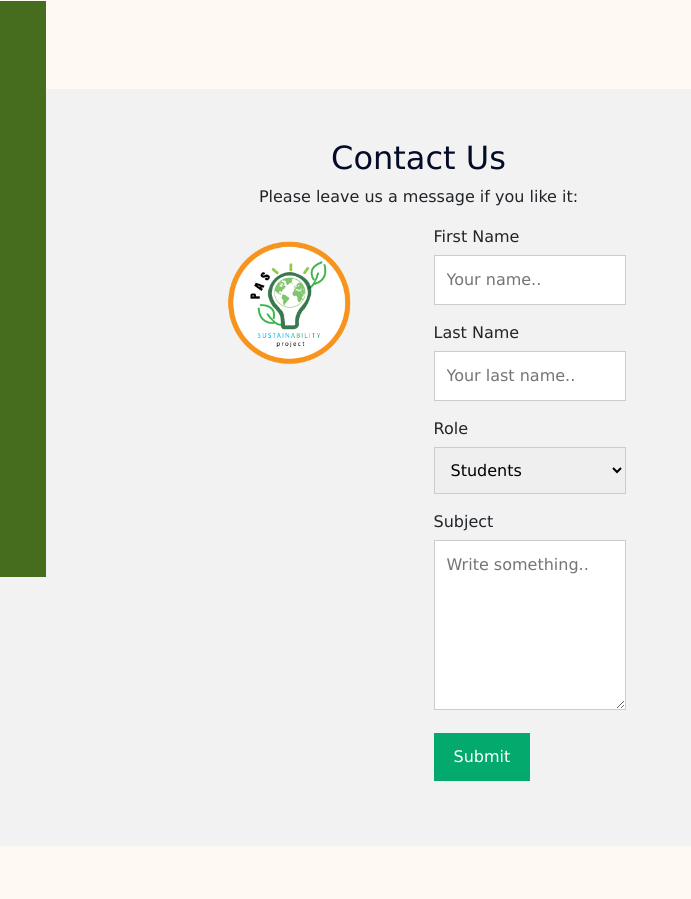
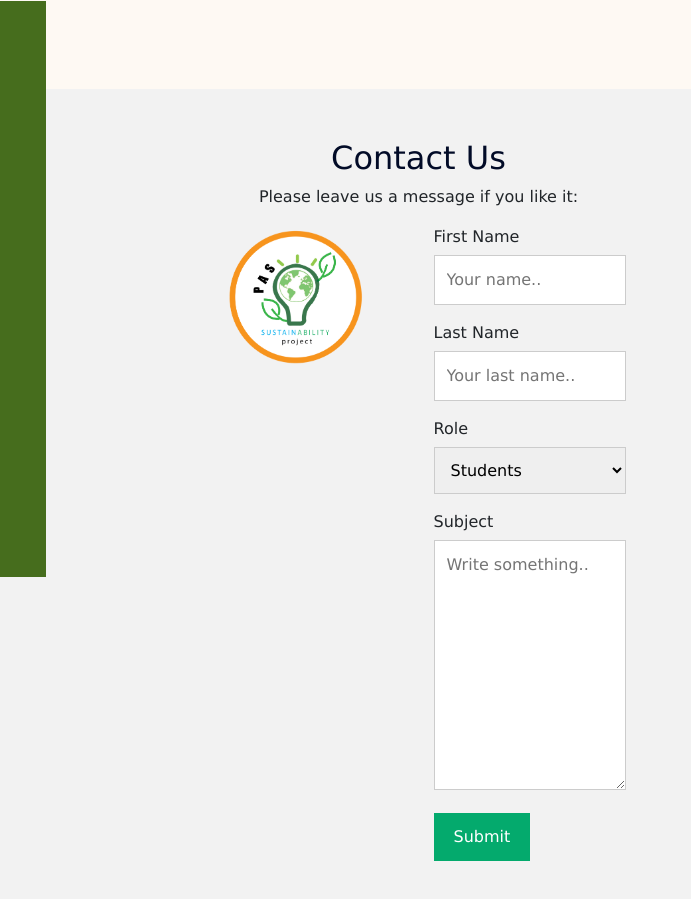
Before and after one commit to Justin13131/SusprojectPAS, a plain HTML site: page index.html in a window 1280 px wide. Shown: the part 1807-2706 px from the top of the page, 589-1280 px from the left. Before the commit the page ends 2653 px from the top, so only its background shows below. Drawn offline with nearby package versions, Linux system fonts and the light colour scheme.

Commit message:
add files

```diff
--- a/index.html
+++ b/index.html
@@ -86,7 +86,7 @@
           </div>
           <div class="row">
             <div class="column">
-              <img src="https://github.com/Justin13131/SusprojectPAS/blob/main/Photos/sustainabilityproject.png?raw=true" style="width:80%">
+              <img src="https://github.com/Justin13131/SusprojectPAS/blob/main/Photos/sustainabilityproject2.png?raw=true" style="width:80%">
             </div>
             <div class="column">
               <form action="/action_page.php">
@@ -101,7 +101,7 @@
                   <option value="usa">Teachers</option>
                 </select>
                 <label for="subject">Subject</label>
-                <textarea id="subject" name="subject" placeholder="Write something.." style="height:170px"></textarea>
+                <textarea id="subject" name="subject" placeholder="Write something.." style="height:250px"></textarea>
                 <input type="submit" value="Submit">
               </form>
             </div>
```
